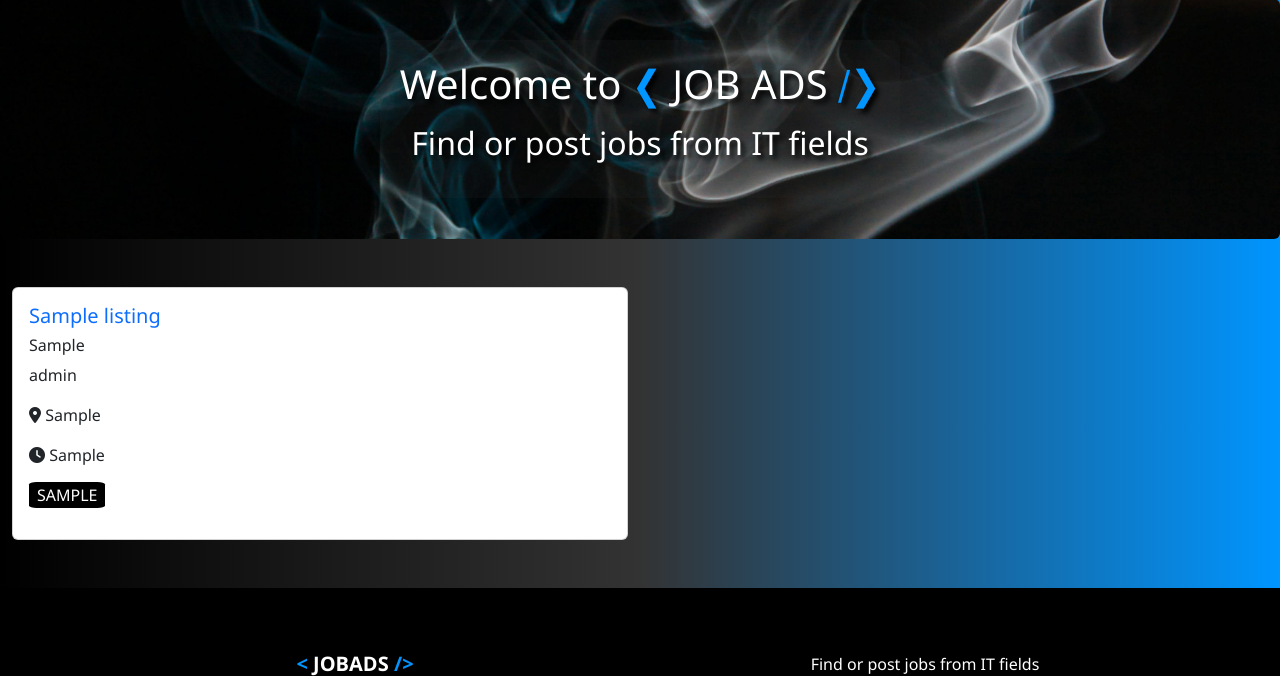
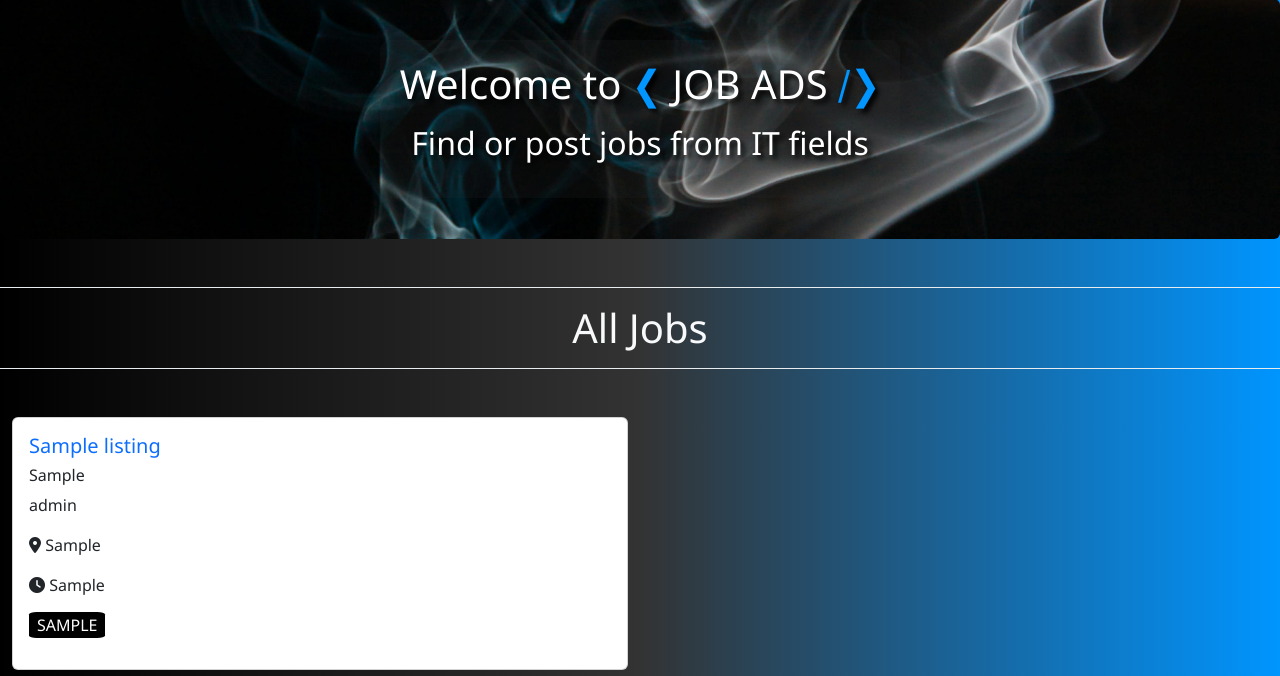
Before and after one commit to antonijevicevadragana/jobAds-php, a PHP site: page /listings in a window 1280 px wide. Shown: the part 79-755 px from the top of the page. Run offline with PHP 8.4, Linux system fonts and the light colour scheme; tables that the repository leaves empty or names only in its code hold one stand-in row (values such as "Sample post"); a stand-in replaces the project's code that opens the database connection; some libraries are stand-ins or nearby versions.

Commit message:
flash msg

```diff
--- a/App/controllers/ListingController.php
+++ b/App/controllers/ListingController.php
@@ -110,6 +110,7 @@ class ListingController
 
       $query = "INSERT INTO `listings` ({$fields}) VALUES ({$values})";
       $this->db->query($query, $newListingData);
+      $_SESSION['success_message'] = 'Listing added successfully';
       redirect('/listings');
     }
   }
@@ -136,6 +137,9 @@ class ListingController
     }
 
   $this->db->query('DELETE FROM `listings` WHERE `id` = :id', $params);
+  // Set flash msg
+  $_SESSION['success_message'] = 'Listing deleted successfully';
+
   redirect('/listings');
   }
 }
--- a/App/views/listings/index.view.php
+++ b/App/views/listings/index.view.php
@@ -7,6 +7,22 @@ loadPartials('hero');
 ?>
 
 <section>
+<div> <h1 class="text-center text-light mb-5 border border-light-subtle border border-end-0 border border-start-0 p-3">All Jobs</h1></div>
+
+<?php if (isset($_SESSION['success_message'])) : ?>
+        <div class="bg-success text-light p-3 mx-auto mb-5">
+            <p class="text-light"><?= $_SESSION['success_message'] ?> </p>
+        </div>
+        <?php unset($_SESSION['success_message']); ?>
+    <?php endif; ?>
+
+    <?php if (isset($_SESSION['error_message'])) : ?>
+        <div class="bg-danger text-light p-3 mx-auto mb-5">
+            <p class="text-light"><?= $_SESSION['error_message'] ?> </p>
+        </div>
+        <?php unset($_SESSION['error_message']); ?>
+    <?php endif; ?>
+
     <div class="row row-cols-1 row-cols-xl-2 g-4 mx-auto mb-5">
         <?php foreach ($listings as $listing) : ?>
             <div class="col">
--- a/public/index.php
+++ b/public/index.php
@@ -1,4 +1,5 @@
 <?php
+session_start();
 require __DIR__ . '/../vendor/autoload.php';
 require '../helpers.php';
 
```
